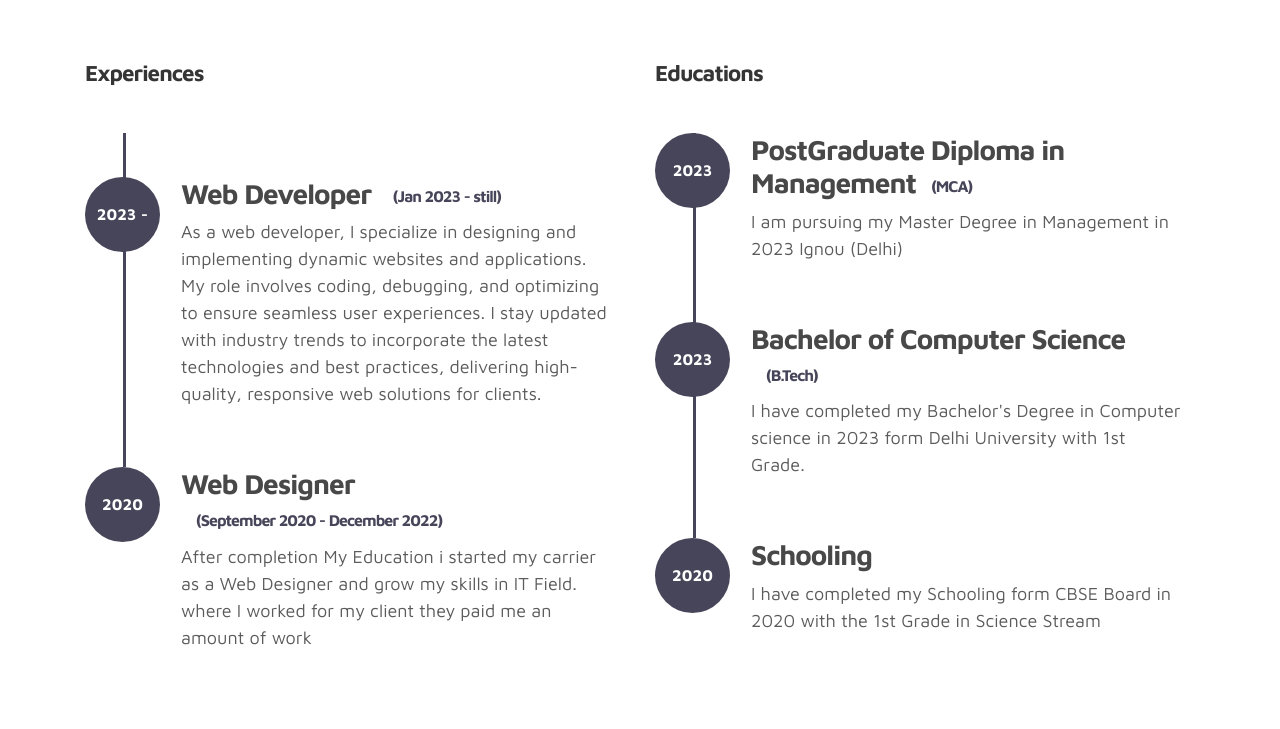
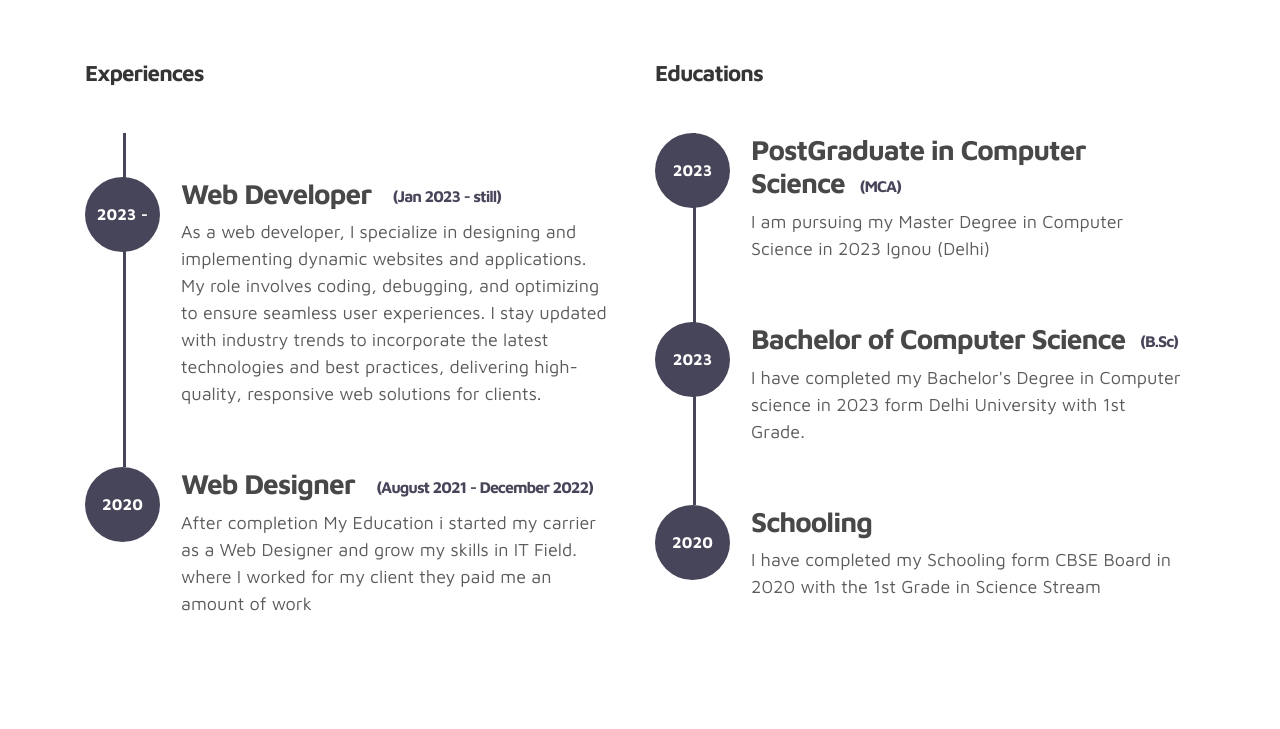
Before and after one commit to amityadav-2001/Project, a plain HTML site: page index.html in a window 1280 px wide. Shown: the part 1540-2269 px from the top of the page. Drawn offline with Linux system fonts and the light colour scheme.

Commit message:
Update index.html
ok

```diff
--- a/index.html
+++ b/index.html
@@ -174,7 +174,7 @@ https://www.tooplate.com/view/2115-marvel
                                 <span>2020</span>
                             </div>
                             <div class="timeline-info">
-                                <h3><span> Web Designer <small> (September 2020 -  December 2022) </small></h3>
+                                <h3><span> Web Designer <small> (August 2021 -  December 2022) </small></h3>
                                 <p> After completion My Education i started my carrier as a Web Designer and grow my skills in IT Field. where I worked for my client they paid me an amount of work  </p>
                             </div>
                         </div>
@@ -191,8 +191,8 @@ https://www.tooplate.com/view/2115-marvel
                                   <span>2023</span>
                              </div>
                              <div class="timeline-info">
-                                  <h3><span>PostGraduate Diploma in Management</span><small>(MCA)</small></h3>
-                                  <p>I am pursuing my Master Degree in Management  in 2023 Ignou (Delhi)</p>
+                                  <h3><span>PostGraduate in Computer Science</span><small>(MCA)</small></h3>
+                                  <p>I am pursuing my Master Degree in Computer Science  in 2023 Ignou (Delhi)</p>
                              </div>
                         </div>
 
@@ -201,7 +201,7 @@ https://www.tooplate.com/view/2115-marvel
                                 <span>2023</span>
                             </div>
                             <div class="timeline-info">
-                                <h3><span>Bachelor of Computer Science</span><small>(B.Tech)</small></h3>
+                                <h3><span>Bachelor of Computer Science</span><small>(B.Sc)</small></h3>
                                 <p>I have completed my Bachelor's Degree in Computer science in 2023 form Delhi University  with 1st Grade.</p>
                             </div>
                         </div>
```
